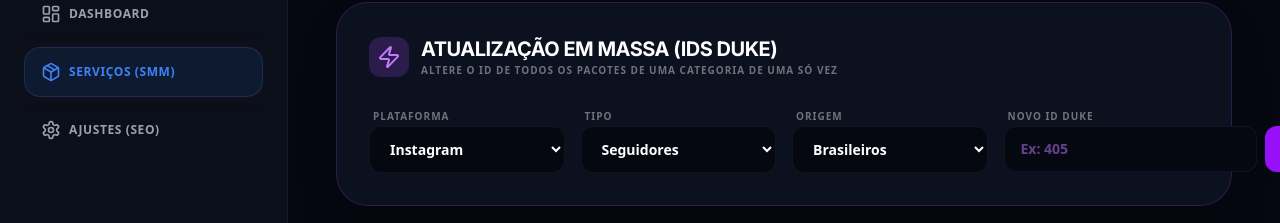
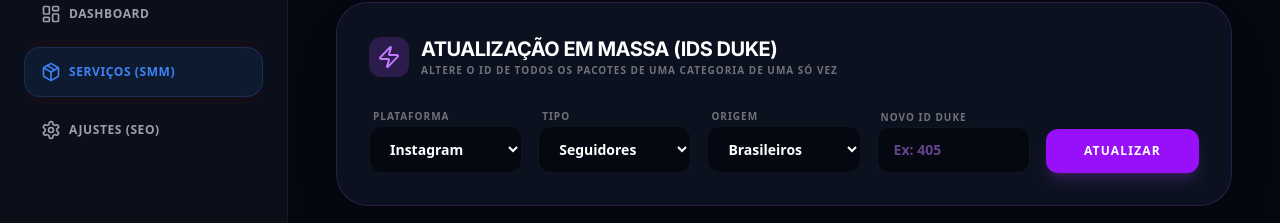
Before and after one commit to pitarf/topseguidores, a Next.js app: page /administracao/servicos in a window 1280 px wide. Shown: the part 134-357 px from the top of the page. Built offline with nearby package versions, Linux system fonts and the light colour scheme; no server answers; the database is empty.

Commit message:
fix: ajustar layout do botão de atualização em massa no admin

```diff
--- a/src/app/administracao/servicos/ServicesList.tsx
+++ b/src/app/administracao/servicos/ServicesList.tsx
@@ -63,7 +63,7 @@
           </div>
         </div>
 
-        <div className="grid grid-cols-1 md:grid-cols-4 gap-4">
+        <div className="grid grid-cols-1 md:grid-cols-2 lg:grid-cols-5 gap-4 items-end">
           <div className="space-y-2">
             <label className="text-[10px] font-black text-zinc-500 uppercase tracking-widest ml-1">Plataforma</label>
             <select
@@ -97,13 +97,14 @@
           </div>
           <div className="space-y-2">
             <label className="text-[10px] font-black text-zinc-500 uppercase tracking-widest ml-1">Novo ID Duke</label>
-            <div className="flex gap-2">
             <input
               id="bulk-id"
               type="text"
               placeholder="Ex: 405"
-                className="flex-1 bg-[#050810] border border-white/5 rounded-xl px-4 py-3 text-purple-400 text-sm font-black outline-none focus:border-purple-500/50"
+              className="w-full bg-[#050810] border border-white/5 rounded-xl px-4 py-3 text-purple-400 text-sm font-black outline-none focus:border-purple-500/50"
             />
+          </div>
+
           <button
             onClick={async () => {
               const platform = (document.getElementById('bulk-platform') as HTMLSelectElement).value;
@@ -144,12 +145,10 @@
               }
             }}
             disabled={loading === "bulk"}
-                className="px-6 bg-purple-600 hover:bg-purple-500 text-white font-black rounded-xl transition-all disabled:opacity-50"
+            className="w-full py-3.5 bg-purple-600 hover:bg-purple-500 text-white font-black rounded-xl transition-all disabled:opacity-50 uppercase text-xs tracking-widest shadow-lg shadow-purple-500/20"
           >
-                {loading === "bulk" ? "..." : "OK"}
+            {loading === "bulk" ? "..." : "Atualizar"}
           </button>
-            </div>
-          </div>
         </div>
       </div>
 
--- a/src/app/api/admin/seed/route.ts
+++ b/src/app/api/admin/seed/route.ts
@@ -164,8 +164,11 @@
       message: "✅ Seed finalizado com sucesso! Banco de dados populado.",
       plansCount: plans.length
     });
-  } catch (error) {
+  } catch (error: any) {
     console.error("Erro no Seed API:", error);
-    return NextResponse.json({ error: "Erro ao processar seed" }, { status: 500 });
+    return NextResponse.json({
+      error: "Erro ao processar seed",
+      details: error.message || "Erro desconhecido"
+    }, { status: 500 });
   }
 }
```
Lines whose indentation alone changed are shown as unchanged.
